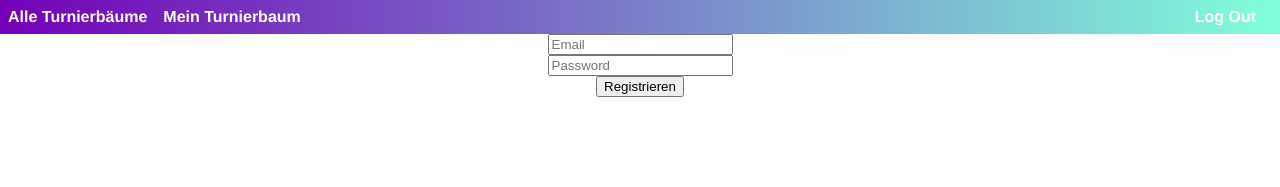
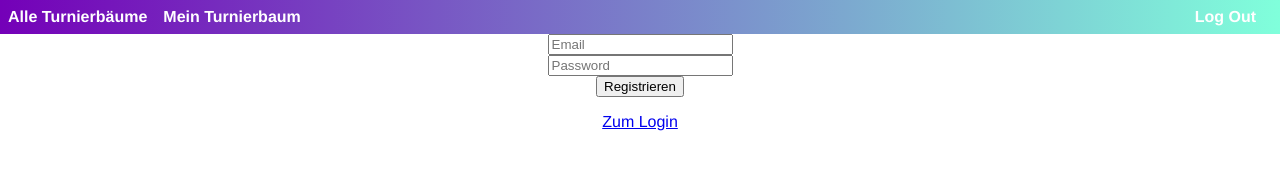
Before and after one commit to julianegoe/beerTournament, a Vue app: page /register in a window 1280 px wide. Shown: the top 187 px of the page. Built offline with nearby package versions, Linux system fonts and the light colour scheme; no server answers; sample sign-in values are in the browser's storage.

Commit message:
fixed home page

```diff
--- a/src/views/Home.vue
+++ b/src/views/Home.vue
@@ -5,7 +5,6 @@
 </template>
 
 <script>
-// @ is an alias to /src
 
 export default {
   name: 'Home',
--- a/src/views/Login.vue
+++ b/src/views/Login.vue
@@ -31,9 +31,9 @@ import { auth } from '@/firebase'
         methods: {
             async loginUser() {
                 try {
-                    await signInWithEmailAndPassword(auth, this.email, this.password);
+                    const data = await signInWithEmailAndPassword(auth, this.email, this.password);
                     this.isLoggedIn = true;
-                    this.$router.replace({name: 'Overview'});
+                    this.$router.replace({ name: 'Home', params: { id: data.user.uid || 'no_ID' } });
                 } catch (error) {
                     console.log(error);
                 }
@@ -46,6 +46,5 @@ import { auth } from '@/firebase'
 
 .register-link {
     padding-top: 1rem;
-    cursor: pointer;
 }
 </style>
--- a/src/views/Register.vue
+++ b/src/views/Register.vue
@@ -9,6 +9,9 @@
             </div>
             <button type="submit">Registrieren</button>
         </form>
+        <div class="register-link">
+            <RouterLink :to="{name: 'Login'}">Zum Login</RouterLink>
+        </div>
 
     </div>
 </template>
@@ -23,14 +26,12 @@ import { auth } from '@/firebase'
                 email: '',
                 password: '',
                 auth: {},
-                user: null,
             }
         },
         methods: {
             async registerUser() {
                 try {
                     this.user = await createUserWithEmailAndPassword(auth, this.email, this.password);
-                    console.log(this.user);
                     this.$router.replace({name: 'Login'});
                 } catch (error) {
                     console.log(error);
@@ -41,4 +42,8 @@ import { auth } from '@/firebase'
 </script>
 
 <style scoped>
+
+.register-link {
+    padding-top: 1rem;
+}
 </style>
```
